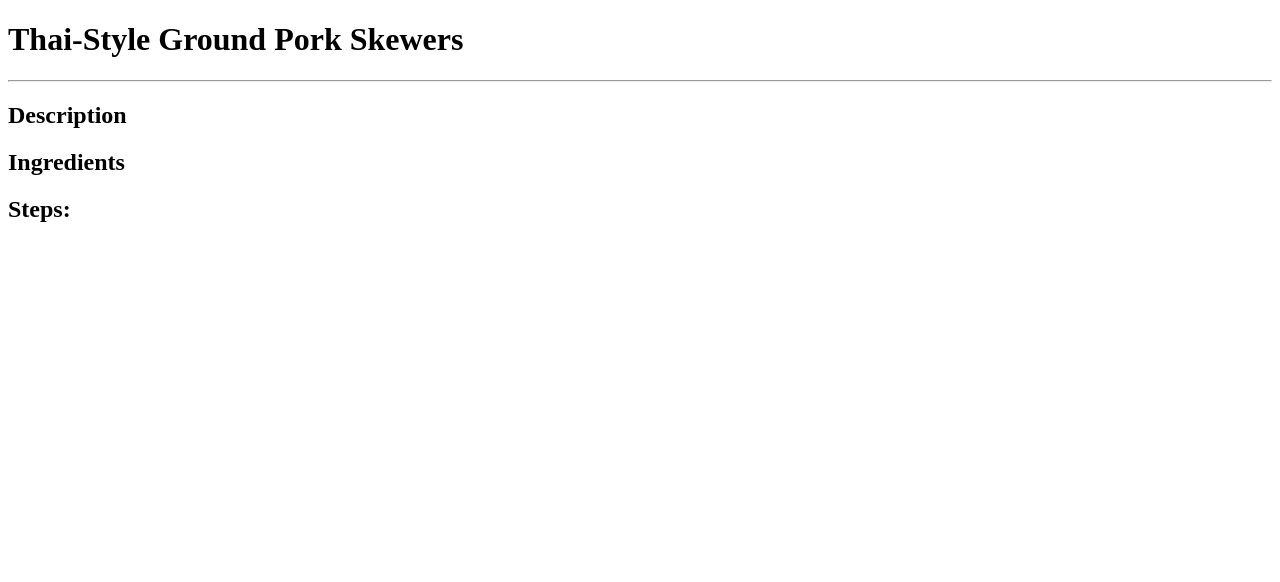
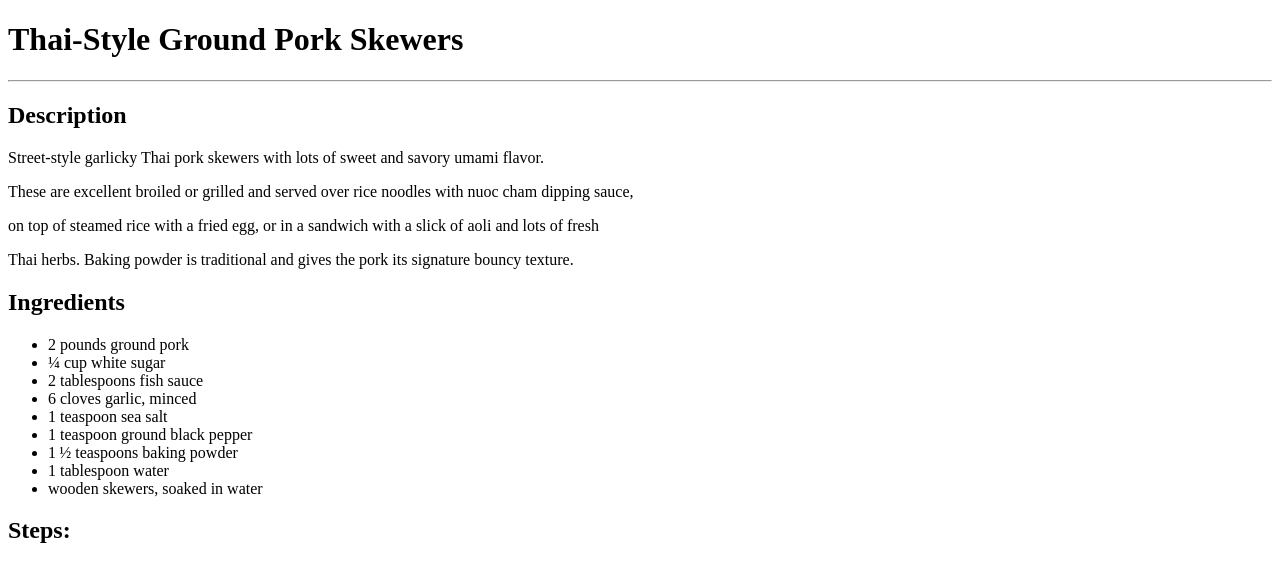
Before and after one commit to DmitriyAO/odin-recipes, a plain HTML site: page recipes/porkskewer.html in a window 1280 px wide. Drawn offline with Linux system fonts and the light colour scheme.

Commit message:
Add text in "Descriptions" and "Ingredients" sections
Add 4 paragraphs in "Descriptions" and 1 unordered list in "Ingredients"

```diff
--- a/recipes/porkskewer.html
+++ b/recipes/porkskewer.html
@@ -11,7 +11,22 @@
     </header>
     <main>
         <h2>Description</h2>
+        <p>Street-style garlicky Thai pork skewers with lots of sweet and savory umami flavor. </p>
+        <p>These are excellent broiled or grilled and served over rice noodles with nuoc cham dipping sauce,</p>
+        <p>on top of steamed rice with a fried egg, or in a sandwich with a slick of aoli and lots of fresh </p>
+        <p>Thai herbs. Baking powder is traditional and gives the pork its signature bouncy texture.</p>
         <h2>Ingredients</h2>
+        <ul>
+            <li>2 pounds ground pork</li>
+            <li>¼ cup white sugar</li>
+            <li>2 tablespoons fish sauce</li>
+            <li>6 cloves garlic, minced</li>
+            <li>1 teaspoon sea salt</li>
+            <li>1 teaspoon ground black pepper</li>
+            <li>1 ½ teaspoons baking powder</li>
+            <li>1 tablespoon water</li>
+            <li>wooden skewers, soaked in water</li>
+        </ul>
         <h2>Steps:</h2>
     </main>
     <footer></footer>
```
